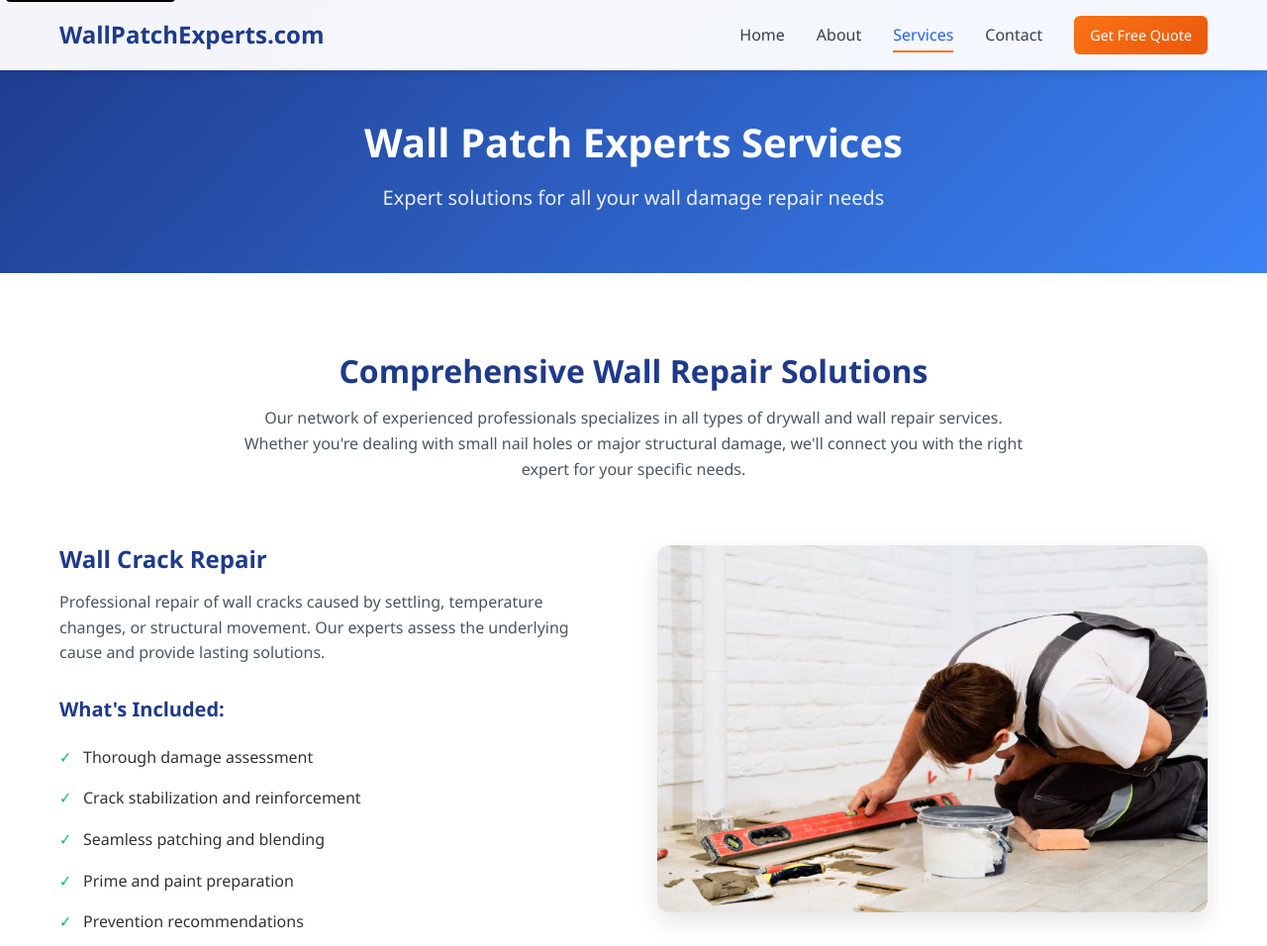
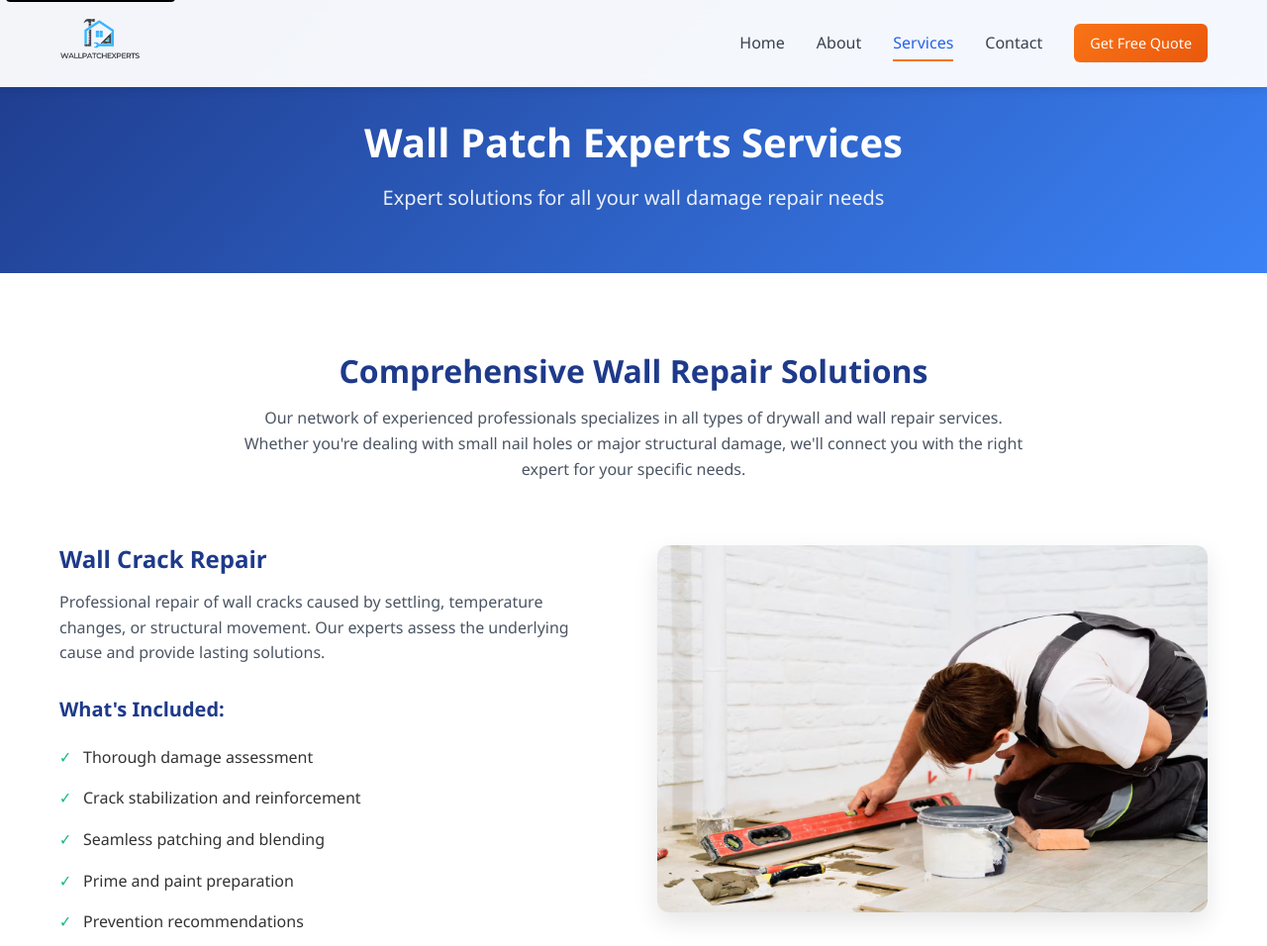
Before and after one commit to DivyanshiShrivastav04/WallPatchExperts, a plain HTML site: page services.html in a window 1280 px wide. Shown: the top 956 px of the page at 99% size. Drawn offline with Linux system fonts and the light colour scheme.

Commit message:
Update services.html

```diff
--- a/services.html
+++ b/services.html
@@ -18,7 +18,7 @@
     <nav class="navbar" id="navbar">
         <div class="container">
             <div class="nav-brand">
-                <a href="index.html">WallPatchExperts.com</a>
+                <a href="index.html"><img src="uploads/WallPatchExperts.png" alt="" width="30%"></a>
             </div>
             <div class="nav-menu" id="nav-menu">
                 <a href="index.html" class="nav-link active">Home</a>
```
